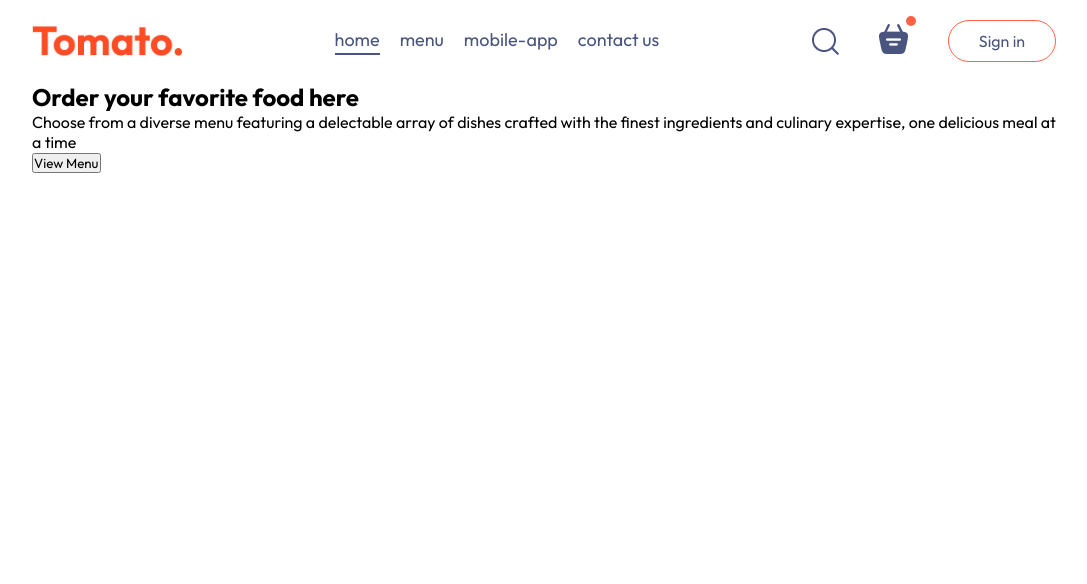
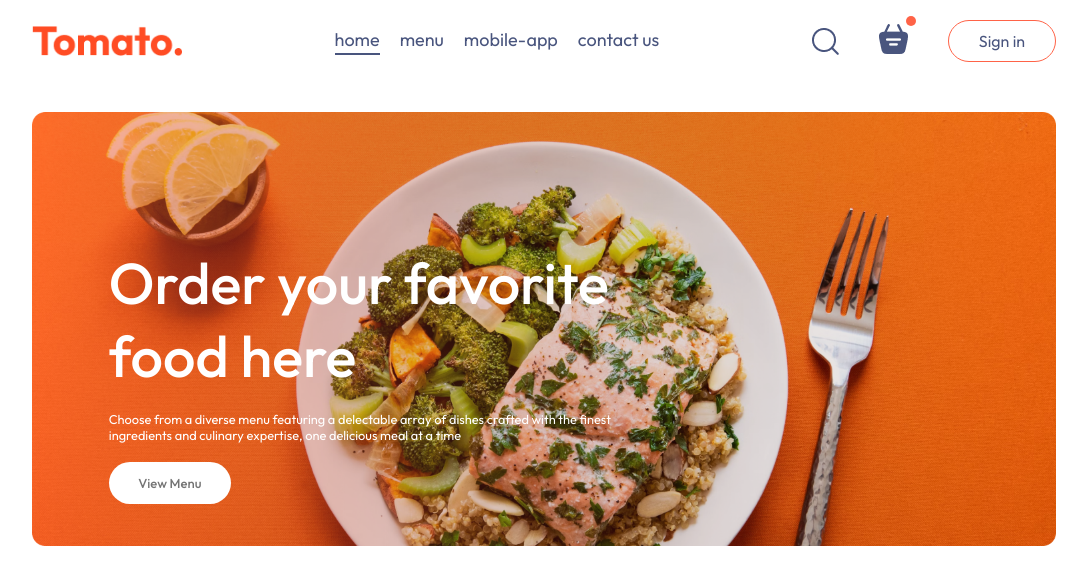
Before and after one commit to Juan372882/Orderfood, a React (Vite) app in the folder frontend/: page / in a window 1280 px wide. Shown: the top 584 px of the page, without its empty margins (96-1183 px from the left). Built offline with nearby package versions, Linux system fonts and the light colour scheme.

Commit message:
Header fade in, button custom

```diff
--- a/frontend/src/components/Header/Header.css
+++ b/frontend/src/components/Header/Header.css
@@ -0,0 +1,39 @@
+.header{
+    height: 34vw;
+    margin: 30px auto;
+    background: url('/header_img.png') no-repeat;
+    background-size: contain;
+    position: relative;
+}
+.header-contents{
+    position: absolute;
+    display: flex;
+    flex-direction: column;
+    align-items: start;
+    gap: 1.5vw;
+    max-width: 50%;
+    bottom: 10%;
+    left: 6vw;
+    animation: fadeIn 3s;
+}
+
+.header-contents h2{
+    font-weight: 500;
+    color: white;
+    font-size: max(4.5vw,22px);
+}
+
+.header-contents p{
+    color: white;
+    font-size: 1vw;
+}
+
+.header-contents button{
+    border: none;
+    color: #747474;
+    font-weight: 500;
+    padding: 1vw 2.3vw;
+    background-color: white;
+    font-size: max(1vw,13px);
+    border-radius: 50px;
+}
--- a/frontend/src/index.css
+++ b/frontend/src/index.css
@@ -17,3 +17,11 @@
   width: 80%;
   margin: auto;
 }
+@keyframes fadeIn {
+  0%{
+    opacity: 0;
+  }
+  100%{
+    opacity: 1;
+  }
+}
```
